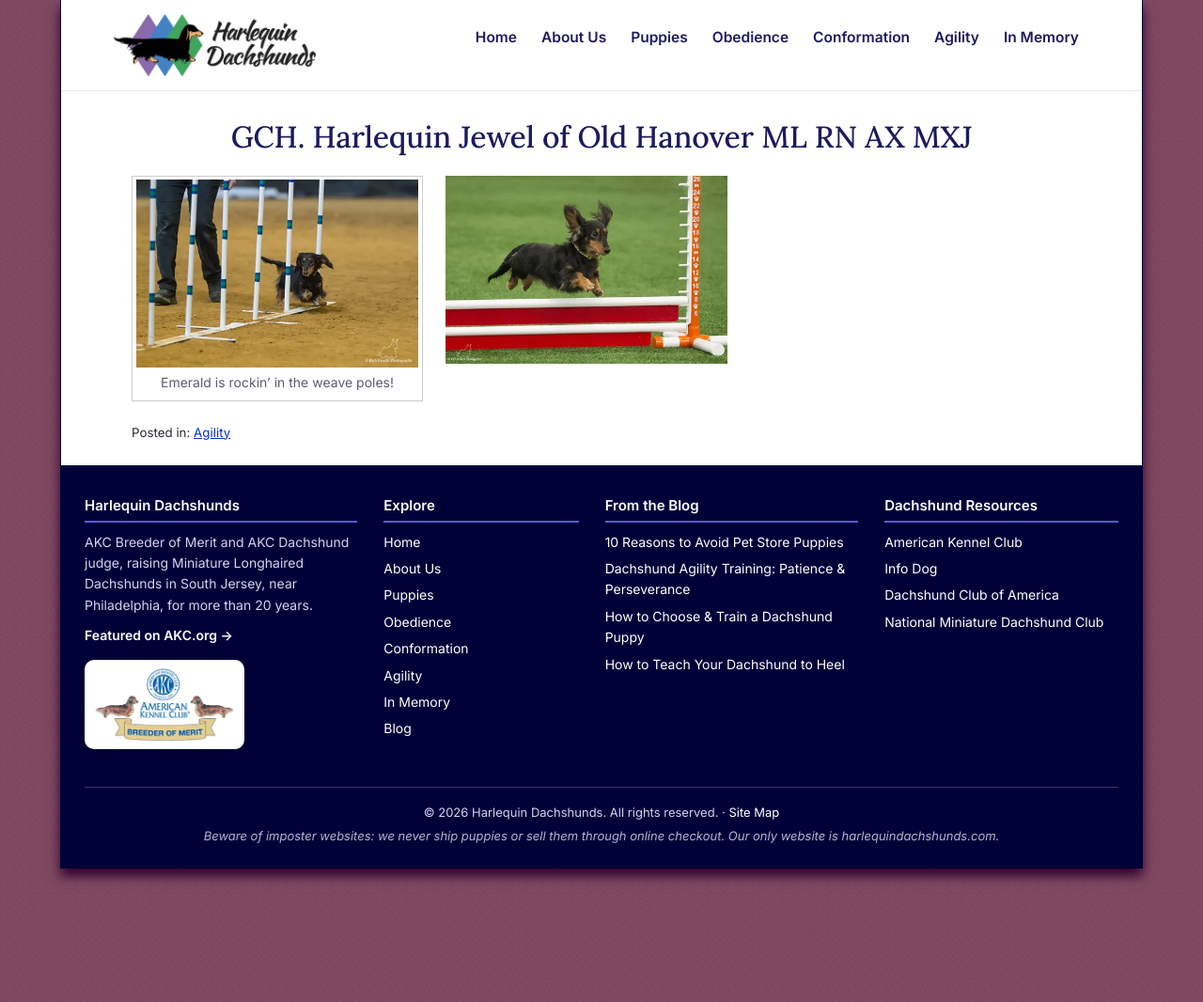
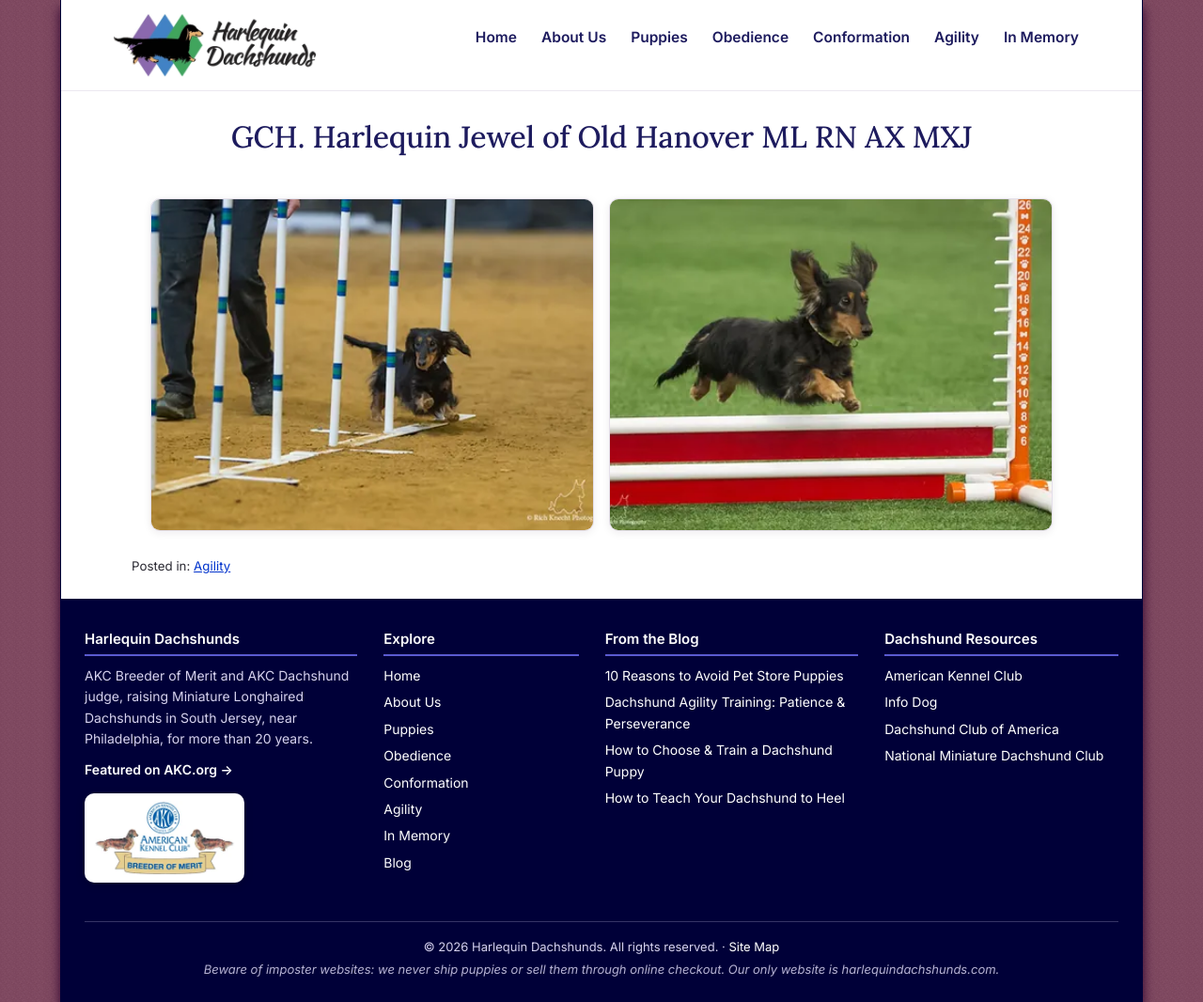
Before and after one commit to louisliberty/harlequin-dachshunds, a Jekyll site: the page built from _posts/2016-01-06-emerald-gch-harlequin-jewel-old-hanover-rn.html, in a window 1280 px wide. Shown: the whole page at 94% size. Built offline with Jekyll 4.4.1, drawn with Linux system fonts in a browser that asks for light colours.

Commit message:
Agility: Emerald's two photos in a centered grid without caption; dog headings on sport pages in body text style
Co-Authored-By: Claude Opus 5.5 <noreply@anthropic.com>
Claude-Session: https://claude.ai/code/session_01TAfJqWrpFTn7GBn9jW8hNF

```diff
--- a/_posts/2016-01-06-emerald-gch-harlequin-jewel-old-hanover-rn.html
+++ b/_posts/2016-01-06-emerald-gch-harlequin-jewel-old-hanover-rn.html
@@ -6,5 +6,7 @@ image: /assets/images/site/dachshund-dash.jpg
 description: "Emerald is rockin’ in the weave poles!"
 permalink: /gch-harlequin-jewel-of-old-hanover-ml-rn-ax-mxj/
 ---
-<div class="wp-caption alignleft" id="attachment_55" style="width: 310px"><picture><source type="image/webp" srcset="/assets/img-sizes/site/dachshund-dash-480.webp 480w, /assets/img-sizes/site/dachshund-dash-600.webp 600w" sizes="(max-width: 600px) 92vw, min(300px, 92vw, 1000px)"><img fetchpriority="high" loading="eager" alt="Agility weave poles" aria-describedby="caption-attachment-55" class="size-medium wp-image-55" height="200" src="/assets/images/site/dachshund-dash.jpg" width="300"/></picture><p class="wp-caption-text" id="caption-attachment-55">Emerald is rockin’ in the weave poles!</p></div>
-<p><picture><source type="image/webp" srcset="/assets/img-sizes/dogs/emerald/emerald-jumping-2014-480.webp 480w, /assets/img-sizes/dogs/emerald/emerald-jumping-2014-800.webp 800w, /assets/img-sizes/dogs/emerald/emerald-jumping-2014-1200.webp 1200w" sizes="(max-width: 600px) 92vw, min(300px, 92vw, 1000px)"><img loading="lazy" decoding="async" alt="Emerald jumping 2014" class="alignleft size-medium wp-image-360" height="200" src="/assets/images/dogs/emerald/emerald-jumping-2014.jpg" width="300"/></picture></p>
+<div class="photo-grid photo-grid-2">
+<figure><a href="/assets/images/site/dachshund-dash.jpg"><picture><source type="image/webp" srcset="/assets/img-sizes/site/dachshund-dash-480.webp 480w, /assets/img-sizes/site/dachshund-dash-600.webp 600w" sizes="(max-width: 700px) 92vw, 470px"><img src="/assets/images/site/dachshund-dash.jpg" alt="Emerald in the agility weave poles" fetchpriority="high"></picture></a></figure>
+<figure><a href="/assets/images/dogs/emerald/emerald-jumping-2014.jpg"><picture><source type="image/webp" srcset="/assets/img-sizes/dogs/emerald/emerald-jumping-2014-480.webp 480w, /assets/img-sizes/dogs/emerald/emerald-jumping-2014-800.webp 800w, /assets/img-sizes/dogs/emerald/emerald-jumping-2014-1200.webp 1200w" sizes="(max-width: 700px) 92vw, 470px"><img src="/assets/images/dogs/emerald/emerald-jumping-2014.jpg" alt="Emerald clearing an agility jump" loading="lazy" decoding="async"></picture></a></figure>
+</div>
--- a/assets/css/site.css
+++ b/assets/css/site.css
@@ -393,3 +393,8 @@ h1.page-title, .page article h1.entry-title, .single article h1.entry-title, h1.
 
 /* In Memory: section headings in the body text style */
 .entry-content h2.memory-heading { font-family: Inter, system-ui, -apple-system, "Segoe UI", sans-serif; font-size: 18px; font-weight: 400; line-height: 1.6; color: #2b2a33; text-align: center; margin: 8px 0 16px; }
+
+/* Sport pages: each dog's heading in the body text style */
+.category article h2.entry-title { font-family: Inter, system-ui, -apple-system, "Segoe UI", sans-serif; font-size: 18px; font-weight: 400; line-height: 1.6; color: #2b2a33; text-align: center; margin: 0 0 16px; }
+.category article h2.entry-title a, .category article h2.entry-title a:visited { color: inherit; text-decoration: none; }
+.category article h2.entry-title a:hover { color: #7e4960; text-decoration: underline; }
```
